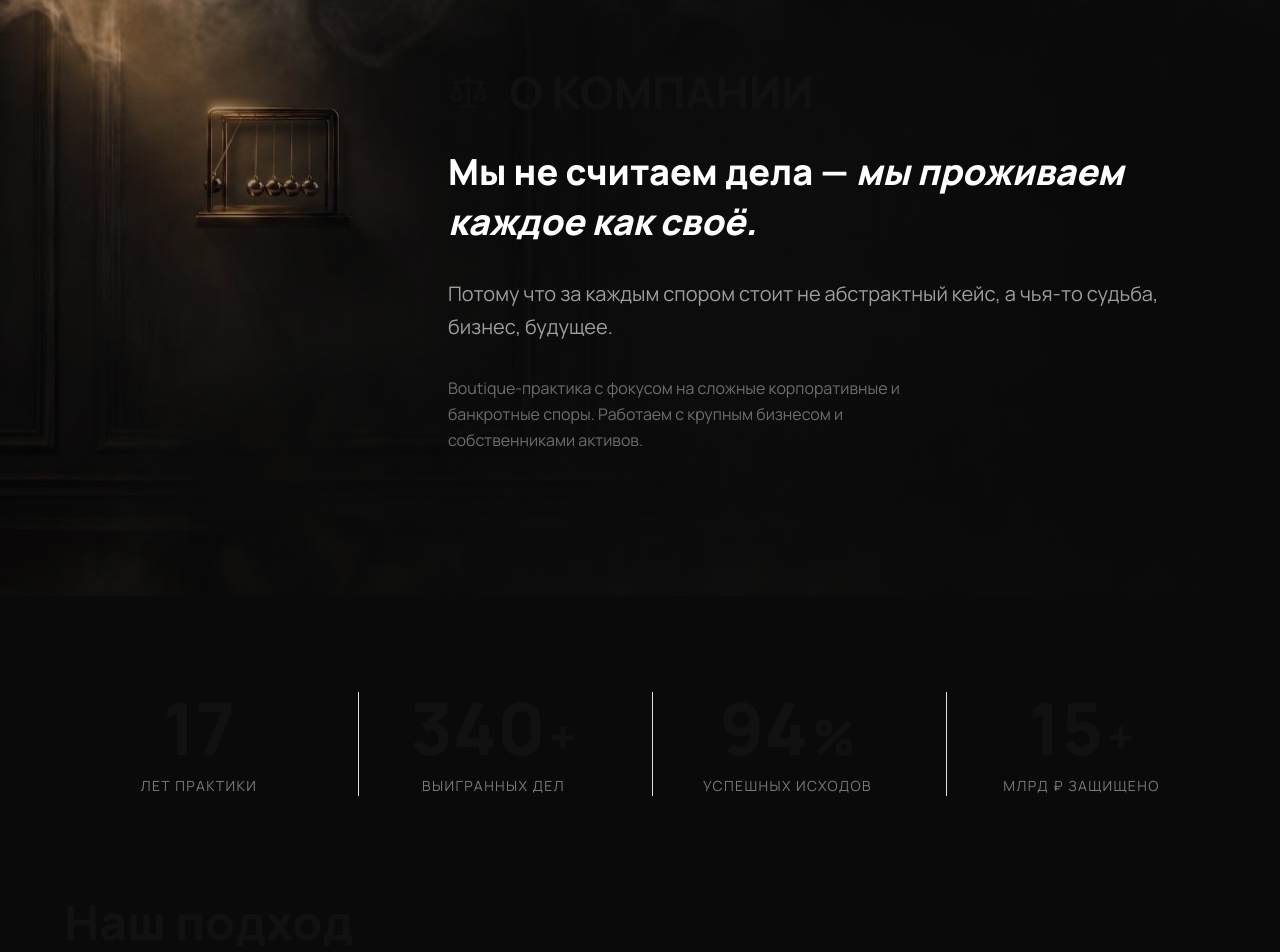
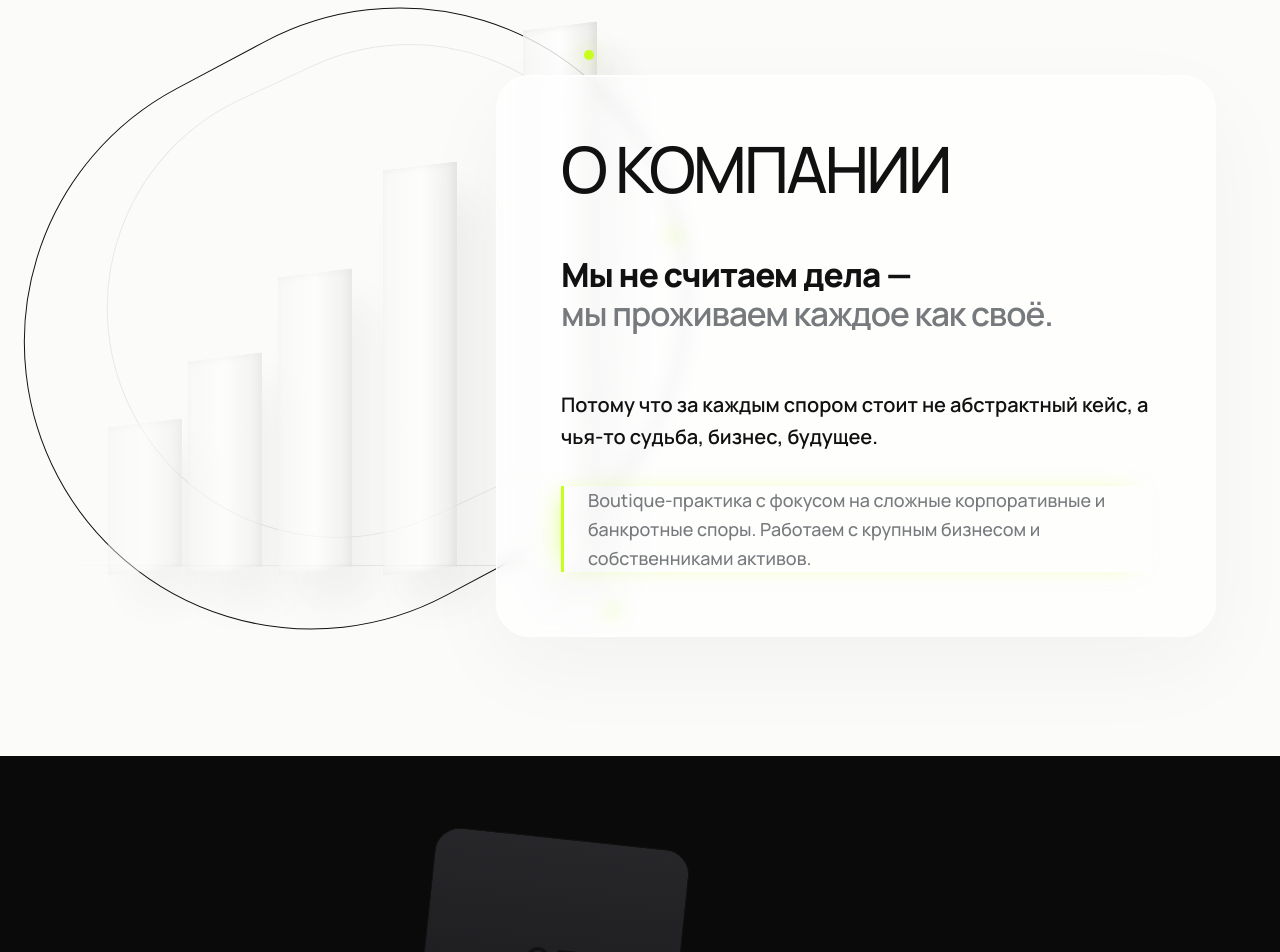
Before and after one commit to artempataga1-pixel/ships_project, a Next.js app: page / in a window 1280 px wide. Shown: the part 844-1796 px from the top of the page. Built offline with nearby package versions, Linux system fonts and the light colour scheme.

Commit message:
AboutSection: редизайн под лайм-тему — ghost-panel + CSS-сцена панелей

```diff
--- a/src/components/sections/AboutSection.tsx
+++ b/src/components/sections/AboutSection.tsx
@@ -1,114 +1,151 @@
-import Image from 'next/image'
-import { Award, Eye, Scale, Target } from 'lucide-react'
-import { SectionHeading } from '@/components/ui/SectionHeading'
-import { StatCounter } from '@/components/ui/StatCounter'
 import { RevealOnScroll } from '@/components/ui/RevealOnScroll'
-import { ABOUT, STATS, VALUES } from '@/constants/content/home'
-import type { ValueItem } from '@/types/content'
+import { ABOUT } from '@/constants/content/home'
 
-const VALUE_ICONS: Record<ValueItem['icon'], typeof Target> = {
-  target: Target,
-  eye: Eye,
-  award: Award,
-}
+/* Белые панели убывающей высоты со skew и лайм-торцом справа — тот же паттерн
+   сцены, что в Hero/референс-коде 01_about_company (.bars-scene/.bar). Значения
+   позиций/высот перенесены из демки дизайнера, декор — скрыт на мобиле. */
+const BARS = [
+  { left: 70, height: 148, opacity: 0.44 },
+  { left: 150, height: 214, opacity: 0.5 },
+  { left: 240, height: 298, opacity: 0.58 },
+  { left: 345, height: 405, opacity: 0.66 },
+  { left: 485, height: 545, opacity: 0.82 },
+]
 
 export function AboutSection() {
   return (
-    <section id="about" className="relative min-h-dvh bg-black">
-      {/* Блок 1: философия — маятник Ньютона на фоне, текст прижат вправо */}
-      <div className="relative flex min-h-[80vh] items-start overflow-hidden pb-24 pt-28">
-        <Image
-          src="/images/backgrounds/about.jpg"
-          alt=""
-          fill
-          sizes="100vw"
-          quality={100}
-          className="object-cover object-left-top"
+    <section
+      id="about"
+      className="relative flex min-h-dvh items-center overflow-hidden bg-[var(--color-bg)] py-24"
+    >
+      {/* Мягкий лайм-glow за сценой + светлый вертикальный градиент секции */}
+      <div
+        aria-hidden
+        className="pointer-events-none absolute inset-0"
+        style={{
+          background:
+            'radial-gradient(circle at 30% 45%, var(--color-lime-soft), transparent 26%), linear-gradient(180deg,#ffffff 0%,#fafafa 60%,#f7f7f5 100%)',
+          opacity: 0.6,
+        }}
       />
-        {/* Затемнение справа налево — текст читается поверх кадра на любой ширине */}
-        <div className="absolute inset-0 bg-gradient-to-r from-black/20 via-black/70 to-black/90" />
 
-        <div className="relative mx-auto w-full max-w-[1440px] px-16">
-          <div className="ml-auto flex w-full max-w-3xl flex-col gap-8">
-            <RevealOnScroll className="self-start">
-              <div className="flex items-center gap-5">
-                <Scale
-                  className="h-[clamp(2.5rem,3.2vw,5.5rem)] w-[clamp(2.5rem,3.2vw,5.5rem)] shrink-0 text-[var(--color-card-border)]"
-                  strokeWidth={1.2}
+      {/* Сцена из белых панелей с орбитами и точками — декоративная, слева */}
+      <div
+        aria-hidden
+        className="pointer-events-none absolute left-[3%] top-1/2 hidden h-[720px] w-[760px] -translate-y-1/2 lg:block"
+      >
+        {/* линия-пол */}
+        <div
+          className="absolute bottom-[150px] left-0 right-[-90px] h-px"
+          style={{
+            background:
+              'linear-gradient(90deg,transparent,rgba(0,0,0,.09),transparent)',
+          }}
         />
-                <span className="min-w-0 font-heading text-[clamp(2.75rem,3.5vw,6rem)]/[1.05] font-extrabold uppercase text-hero-bronze md:whitespace-nowrap">
+        {/* орбиты */}
+        <div
+          className="absolute left-[-20px] top-[35px] h-[575px] w-[675px] rounded-full border"
+          style={{ borderColor: 'var(--color-lime-soft)', transform: 'rotate(-28deg)' }}
+        />
+        <div
+          className="absolute left-[65px] top-[65px] h-[460px] w-[540px] rounded-full border"
+          style={{ borderColor: 'rgba(0,0,0,.08)', transform: 'rotate(-25deg)' }}
+        />
+        {/* панели */}
+        {BARS.map((bar) => (
+          <span
+            key={bar.left}
+            className="absolute bottom-[145px] w-[74px]"
+            style={{
+              left: bar.left,
+              height: bar.height,
+              opacity: bar.opacity,
+              transform: 'skewY(-7deg)',
+              background: 'linear-gradient(90deg,#f7f7f5,#fff 50%,#e8e8e6)',
+              boxShadow:
+                '22px 34px 42px rgba(0,0,0,.08),inset -3px 0 8px rgba(0,0,0,.08)',
+            }}
+          >
+            {/* лайм-торец справа */}
+            <span
+              className="absolute right-[-7px] top-0 h-full w-[7px]"
+              style={{
+                background:
+                  'linear-gradient(180deg,var(--color-lime),var(--color-lime-soft))',
+                filter: 'drop-shadow(0 0 18px var(--color-lime-glow))',
+              }}
+            />
+          </span>
+        ))}
+        {/* точки */}
+        {[
+          { left: 546, top: 54 },
+          { left: 632, top: 234 },
+          { left: 570, top: 610 },
+        ].map((dot) => (
+          <span
+            key={`${dot.left}-${dot.top}`}
+            className="absolute h-[10px] w-[10px] rounded-full"
+            style={{
+              left: dot.left,
+              top: dot.top,
+              background: 'var(--color-lime)',
+              boxShadow: '0 0 20px var(--color-lime-glow)',
+            }}
+          />
+        ))}
+      </div>
+
+      {/* Контент — ghost-panel карточка, прижата вправо */}
+      <div className="relative mx-auto flex w-full max-w-[1440px] justify-end px-6 md:px-12 lg:px-16">
+        <div
+          className="w-full max-w-[720px] rounded-[var(--radius-xl)] border p-8 md:p-12 lg:p-16"
+          style={{
+            background: 'rgba(255,255,255,.64)',
+            borderColor: 'rgba(255,255,255,.85)',
+            backdropFilter: 'blur(8px)',
+            WebkitBackdropFilter: 'blur(8px)',
+            boxShadow:
+              'inset 0 1px 0 rgba(255,255,255,.95),0 30px 90px rgba(0,0,0,.04)',
+          }}
+        >
+          <RevealOnScroll>
+            <h2 className="font-heading text-[clamp(2.5rem,5vw,5.375rem)] font-medium uppercase leading-[0.92] tracking-[-0.045em] text-[var(--color-text)]">
               {ABOUT.heading}
-                </span>
-              </div>
+            </h2>
           </RevealOnScroll>
 
-            <RevealOnScroll delay={0.1}>
-              <p className="font-heading text-3xl font-extrabold leading-snug text-white md:text-4xl">
-                {ABOUT.quoteLead}{' '}
-                <span className="font-hero-italic italic text-hero-bronze">
+          <RevealOnScroll delay={0.1} className="mt-10 md:mt-14">
+            <p className="font-heading text-[clamp(1.6rem,2.6vw,2.375rem)] leading-[1.18] tracking-[-0.03em]">
+              <strong className="font-extrabold text-[var(--color-text)]">
+                {ABOUT.quoteLead}
+              </strong>
+              <br />
+              <span className="font-semibold text-[var(--color-muted)]">
                 {ABOUT.quoteAccent}
               </span>
             </p>
           </RevealOnScroll>
 
-            <RevealOnScroll delay={0.2}>
-              <p className="text-lg leading-relaxed text-white/60 md:text-xl">
+          <RevealOnScroll delay={0.2} className="mt-10 md:mt-14">
+            <p className="text-lg font-semibold leading-[1.62] text-[var(--color-text)] md:text-xl">
               {ABOUT.quoteRest}
             </p>
           </RevealOnScroll>
 
-            <RevealOnScroll delay={0.3}>
-              <p className="max-w-lg text-base leading-relaxed text-white/40">
+          <RevealOnScroll delay={0.3} className="mt-8">
+            <p
+              className="relative pl-6 text-base font-medium leading-[1.6] text-[var(--color-muted)] md:text-lg"
+              style={{
+                borderLeft: '3px solid var(--color-lime)',
+                boxShadow: '-10px 0 24px -10px var(--color-lime-glow)',
+              }}
+            >
               {ABOUT.description}
             </p>
           </RevealOnScroll>
         </div>
       </div>
-      </div>
-
-      {/* Блок 2: цифры — самый крупный визуальный акцент после hero */}
-      <div className="mx-auto max-w-[1440px] px-16 py-24">
-        <RevealOnScroll>
-          <StatCounter items={STATS} />
-        </RevealOnScroll>
-      </div>
-
-      {/* Блок 3: ценности/подход — 3 карточки с золотой обводкой на hover */}
-      <div className="mx-auto max-w-[1440px] px-16 pb-32">
-        <SectionHeading
-          title="Наш подход"
-          subtitle="Принципы, которые не меняются от дела к делу"
-        />
-
-        <div className="mt-16 grid grid-cols-1 gap-6 md:grid-cols-3">
-          {VALUES.map((value, i) => {
-            const Icon = VALUE_ICONS[value.icon]
-            return (
-              <RevealOnScroll key={value.title} delay={i * 0.1}>
-                <div
-                  className="
-                    group h-full rounded-lg border border-transparent bg-[#1A1A1D] p-8
-                    transition-all duration-300
-                    hover:-translate-y-1 hover:border-[var(--color-card-border)]/70
-                    hover:shadow-[0_12px_32px_rgba(0,0,0,0.45)]
-                  "
-                >
-                  <Icon
-                    className="h-8 w-8 text-[var(--color-card-border)]"
-                    strokeWidth={1.5}
-                  />
-                  <h3 className="mt-6 font-heading text-xl font-extrabold leading-snug text-white">
-                    {value.title}
-                  </h3>
-                  <p className="mt-3 text-sm leading-relaxed text-white/60">
-                    {value.description}
-                  </p>
-                </div>
-              </RevealOnScroll>
-            )
-          })}
-        </div>
-      </div>
     </section>
   )
 }
```
Lines whose indentation alone changed are shown as unchanged.
